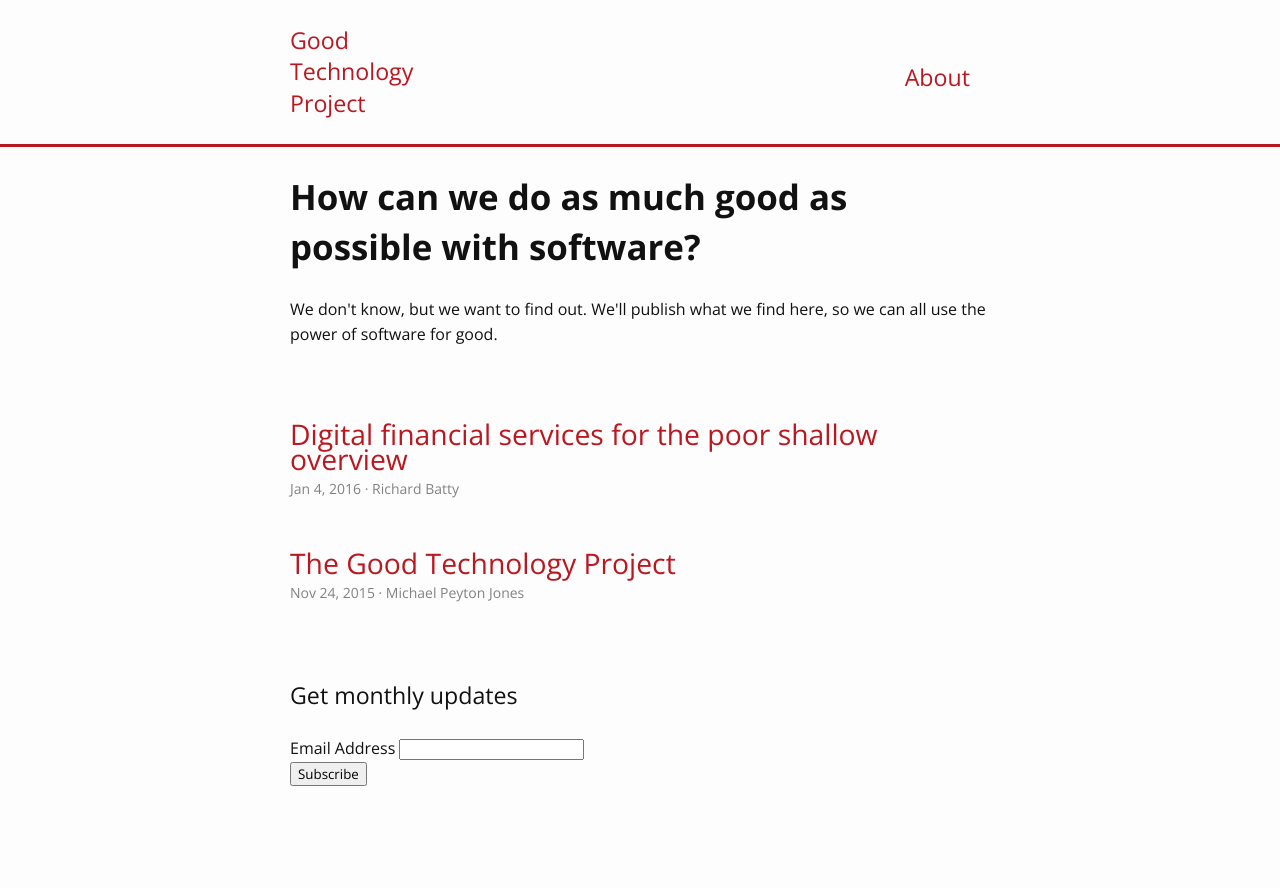
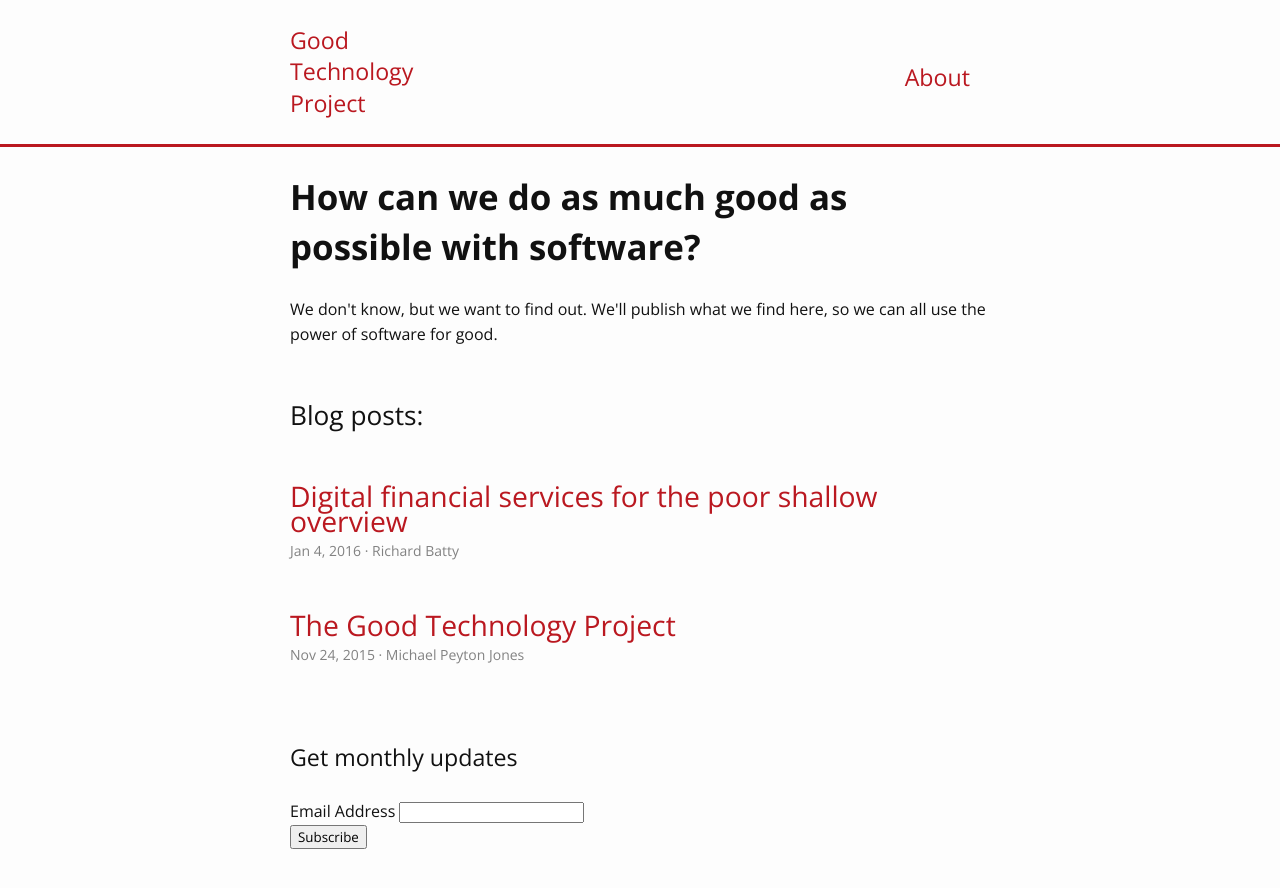
Before and after one commit to richardbatty/good-technology-project, a Jekyll site: the page built from index.html, in a window 1280 px wide. Shown: the top 888 px of the page. Built offline with Jekyll 4.4.1, drawn with Linux system fonts in a browser that asks for light colours; comment, search, counter and statistics services are not loaded.

Commit message:
Give post list a title for clarity

```diff
--- a/_sass/_layout.scss
+++ b/_sass/_layout.scss
@@ -137,6 +137,9 @@
     margin: $spacing-unit 0;
     list-style: none;
 
+    .post-list-title {
+      padding-left: $spacing-unit;
+    }
     .post-link {
         padding: $spacing-unit;
 
--- a/index.html
+++ b/index.html
@@ -16,6 +16,7 @@ layout: default
 
 
   <div class="post-list">
+    <h2 class="post-list-title">Blog posts:</h2>
     {% for post in site.posts %}
       <a class="post-link" href="{{ post.url | prepend: site.baseurl }}">
         <h4>
```
